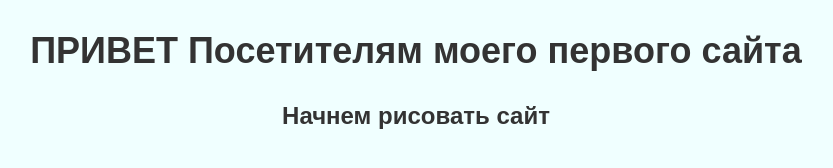
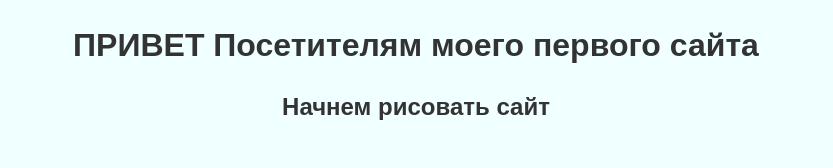
Before and after one commit to BulatS777/BulatS777.github.io, a plain HTML site: page Untitled-1.html in a window 1280 px wide. Shown: the whole page, without its empty margins (224-1057 px from the left). Drawn offline with Linux system fonts and the light colour scheme.

Commit message:
Update style.css

```diff
--- a/style.css
+++ b/style.css
@@ -5,9 +5,11 @@ color: #333333;
 width: 980 px; margin: 0 auto;}
 h1 {
   text-align: center;
-  font-size: 36px;
+  font-size: 36 px;
   margin-bottom: 0;
 }
- h2 {text-align: center;
+ h2 {
+   text-align: center;
       font-size: 24 px;
-      margin-bottom: 0;}
+      margin-bottom: 0;
+ }
```
